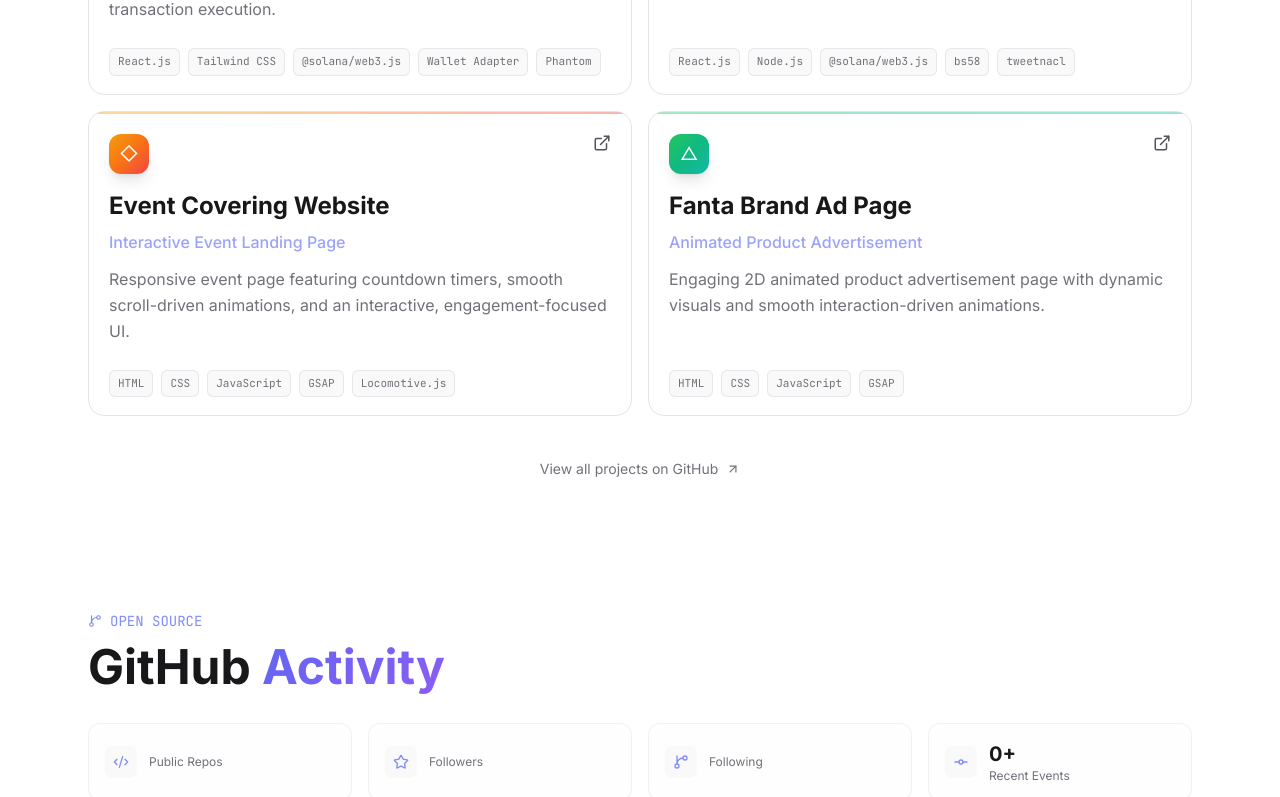
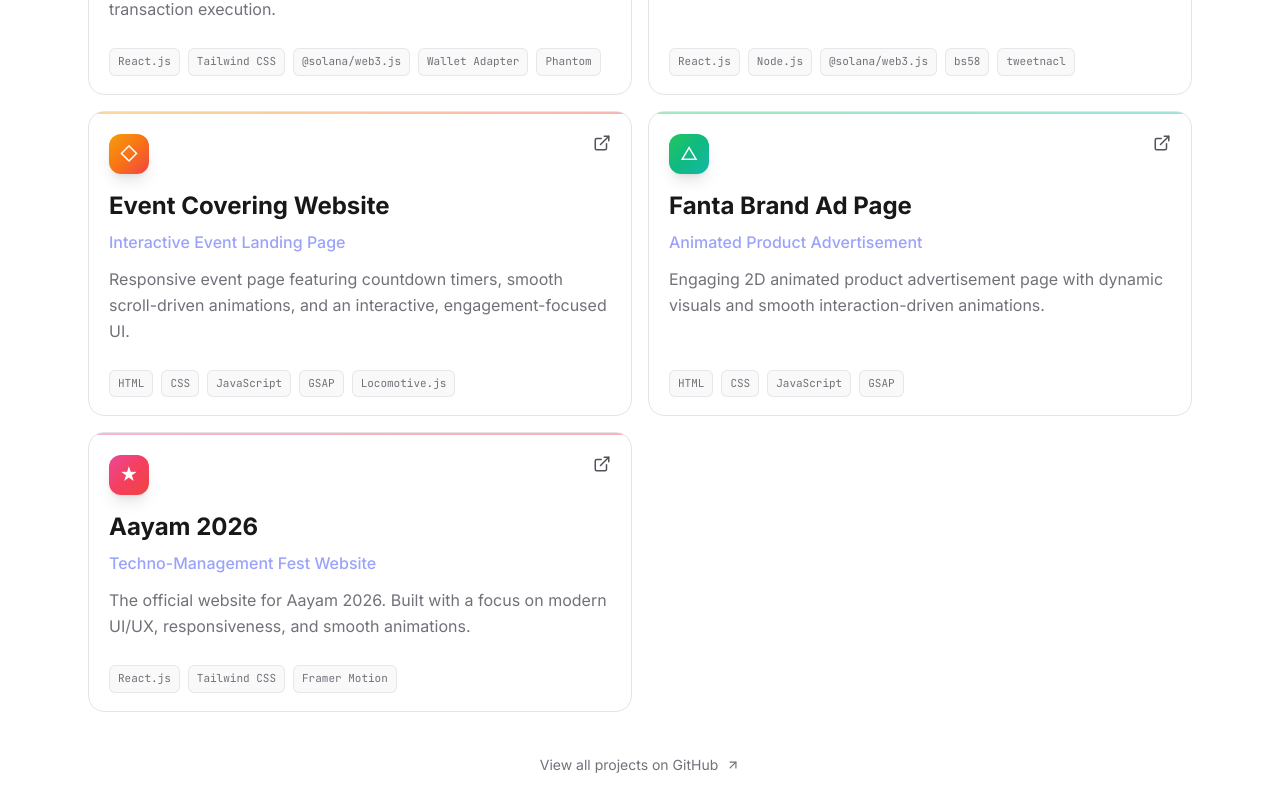
Before and after one commit to ayushjava07/ayush.dev, a React (Vite) app: page / in a window 1280 px wide. Shown: the part 2000-2797 px from the top of the page. Built offline with nearby package versions, Linux system fonts and the light colour scheme; no server answers.

Commit message:
"ayam site addition"

```diff
--- a/src/components/Portfolio.jsx
+++ b/src/components/Portfolio.jsx
@@ -528,14 +528,20 @@
         gradient: 'from-green-500 via-emerald-500 to-teal-500',
         icon: '△',
     },
+    {
+        title: 'Aayam 2026',
+        subtitle: 'Techno-Management Fest Website',
+        description:
+            'The official website for Aayam 2026. Built with a focus on modern UI/UX, responsiveness, and smooth animations.',
+        tech: ['React.js', 'Tailwind CSS', 'Framer Motion'],
+        gradient: 'from-pink-500 via-rose-500 to-red-500',
+        icon: '★',
+        link: 'https://aayam.nitagymkhana.com/',
+    },
 ];
 
-const ProjectCard = ({ project, index }) => (
-    <motion.div
-        variants={fadeUp}
-        custom={index}
-        className="group relative"
-    >
+const ProjectCard = ({ project, index }) => {
+    const CardContent = () => (
         <div className="relative h-full rounded-2xl border border-zinc-200 dark:border-zinc-800/50 bg-white dark:bg-zinc-900/30 hover:bg-zinc-50/50 dark:hover:bg-zinc-900/60 hover:border-zinc-300 dark:hover:border-zinc-700/60 transition-all duration-500 overflow-hidden hover:shadow-lg hover:shadow-zinc-200/50 dark:hover:shadow-black/20">
             {/* Top gradient shimmer */}
             <div className={`h-[2px] w-full bg-gradient-to-r ${project.gradient} opacity-40 group-hover:opacity-80 transition-opacity duration-500`} />
@@ -551,7 +557,7 @@
                     </div>
                     <ExternalLink
                         size={18}
-                        className="text-zinc-600 group-hover:text-indigo-400 transition-colors duration-300"
+                        className="text-zinc-600 group-hover:text-gold-400 transition-colors duration-300"
                     />
                 </div>
 
@@ -579,8 +585,33 @@
                 </div>
             </div>
         </div>
-    </motion.div>
-);
+    );
+
+    if (project.link) {
+        return (
+            <motion.a
+                href={project.link}
+                target="_blank"
+                rel="noopener noreferrer"
+                variants={fadeUp}
+                custom={index}
+                className="group relative block h-full"
+            >
+                <CardContent />
+            </motion.a>
+        );
+    }
+
+    return (
+        <motion.div
+            variants={fadeUp}
+            custom={index}
+            className="group relative h-full"
+        >
+            <CardContent />
+        </motion.div>
+    );
+};
 
 const ProjectsSection = () => (
     <Section id="projects" className="py-12 md:py-16">
```
